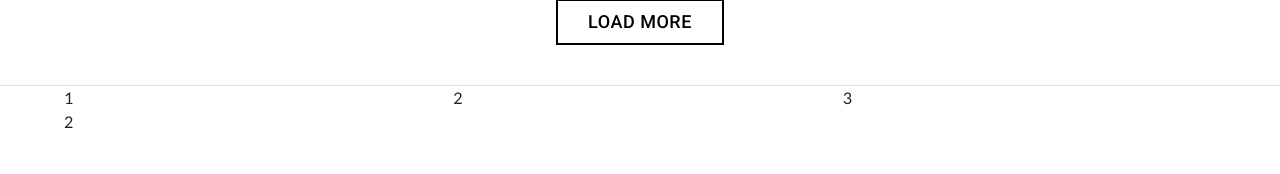
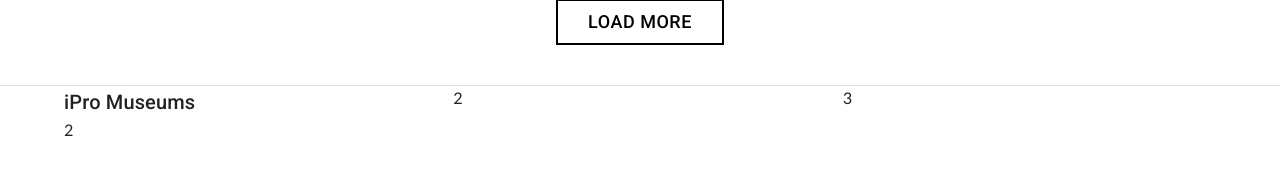
Before and after one commit to Azizkhuja/Exhibition, a React (Create React App) app: page / in a window 1280 px wide. Shown: the part 3427-3601 px from the top of the page. Built offline with nearby package versions, Linux system fonts and the light colour scheme.

Commit message:
APP-04 Add logo

```diff
--- a/src/components/Home/Footer/Footer.tsx
+++ b/src/components/Home/Footer/Footer.tsx
@@ -1,13 +1,19 @@
-import { Container, Grid } from "@mui/material";
+import { Container, Grid, Typography } from "@mui/material";
 
 const Footer = () => {
   return (
     <Container>
       <Grid container spacing={2}>
         <Grid item md={4}>
-          1
           <Grid container sx={{ flexDirection: "column" }}>
-            <Grid item></Grid>
+            <Grid item>
+              <Typography
+                variant="h6"
+                sx={{ display: "flex", alignItems: "center" }}
+              >
+                iPro Museums
+              </Typography>
+            </Grid>
             <Grid item>2</Grid>
           </Grid>
         </Grid>
```
